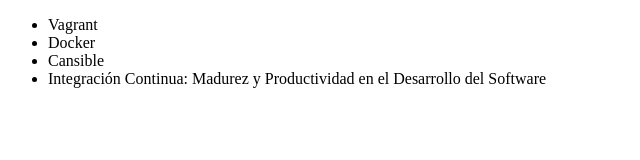
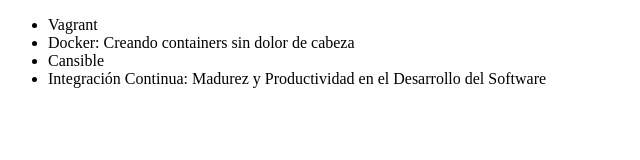
Before and after one commit to Guskrilon/alura-git, a plain HTML site: page index.html in a window 1280 px wide. Shown: the whole page, without its empty margins (0-640 px from the left). Drawn offline with Linux system fonts and the light colour scheme.

Commit message:
Corrigiendo el error

```diff
--- a/index.html
+++ b/index.html
@@ -7,7 +7,7 @@
     <body>
         <ul>
             <li>Vagrant</li>
-            <li>Docker</li>
+            <li>Docker: Creando containers sin dolor de cabeza</li>
             <li>Cansible</li>
             <li>Integración Continua: Madurez y Productividad en el Desarrollo del Software</li>
         </ul>
```
